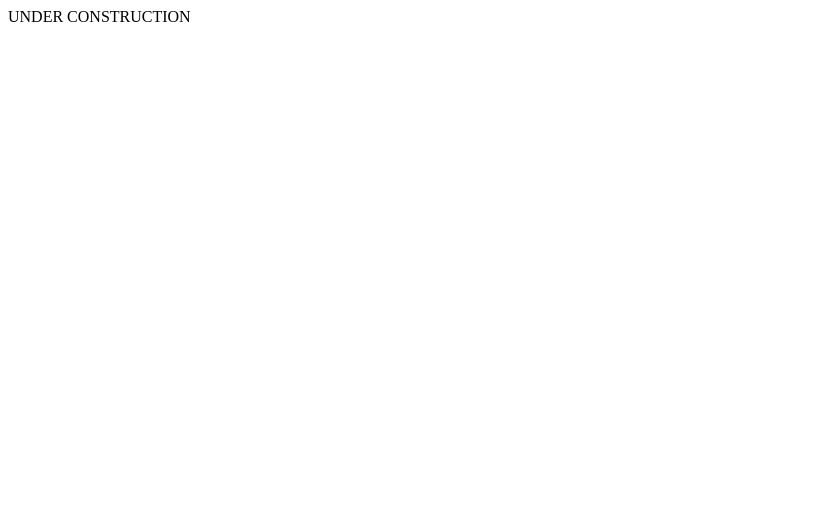
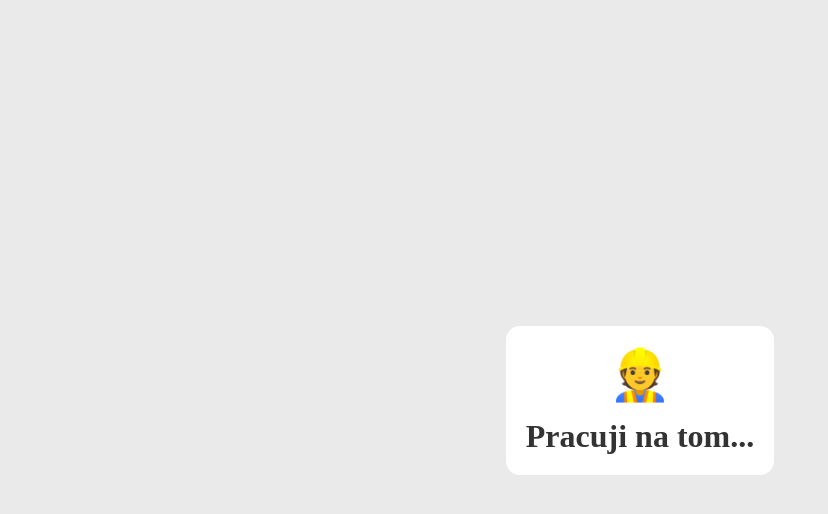
Before and after one commit to Bingo1392/cv, a Gatsby site: page / in a window 1280 px wide. Shown: the whole page, without its empty margins (0-828 px from the left). Built offline with nearby package versions, Linux system fonts and the light colour scheme; Gatsby itself is replaced by a stand-in of ours.

Commit message:
First steps

```diff
--- a/gatsby-config.js
+++ b/gatsby-config.js
@@ -6,5 +6,5 @@
 
 module.exports = {
   /* Your site config here */
-  plugins: [],
+  plugins: [`gatsby-plugin-styled-components`],
 }
--- a/package.json
+++ b/package.json
@@ -14,9 +14,12 @@
     "test": "echo \"Write tests! -> https://gatsby.dev/unit-testing\" && exit 1"
   },
   "dependencies": {
+    "babel-plugin-styled-components": "^1.11.1",
     "gatsby": "^2.24.26",
+    "gatsby-plugin-styled-components": "^3.3.11",
     "react": "^16.12.0",
-    "react-dom": "^16.12.0"
+    "react-dom": "^16.12.0",
+    "styled-components": "^5.2.0"
   },
   "devDependencies": {
     "prettier": "2.0.5"
--- /dev/null
+++ b/src/components/card/Card.jsx
@@ -0,0 +1,8 @@
+import React from "react"
+import { CardContainer } from "./Card.styles"
+
+const Card = ({ children }) => {
+  return <CardContainer>{children}</CardContainer>
+}
+
+export default Card;
--- /dev/null
+++ b/src/components/card/Card.styles.js
@@ -0,0 +1,8 @@
+import styled from 'styled-components'
+import { Colors, Sizes } from "../../styles/common"
+
+export const CardContainer = styled.div`
+  background-color: ${Colors.backgroundCard};
+  border-radius: ${Sizes.m};
+  padding: ${Sizes.l};
+`;
--- /dev/null
+++ b/src/components/placeholder/Placeholder.js
@@ -0,0 +1,13 @@
+import React from "react"
+import { PlaceholderWrapper } from "./Placeholder.styles"
+
+const Placeholder = () => {
+  return (
+    <PlaceholderWrapper>
+      <div><span role="img" aria-label="worker emoji" >👷</span></div>
+      <h1>Pracuji na tom...</h1>
+    </PlaceholderWrapper>
+  )
+}
+
+export default Placeholder;
--- /dev/null
+++ b/src/components/placeholder/Placeholder.styles.js
@@ -0,0 +1,21 @@
+import styled from 'styled-components'
+import { Sizes } from "../../styles/common"
+
+export const PlaceholderContainer = styled.div`
+  width: 100vw;
+  height: 100vh;
+  display: flex;
+  justify-content: center;
+  align-items: center;
+`;
+
+export const PlaceholderWrapper = styled.div`
+  display: flex;
+  flex-direction: column;
+  justify-content: center;
+  align-items: center;
+  div {
+    margin-bottom: ${Sizes.m};
+    font-size: ${Sizes.xxl};
+  }
+`;
--- a/src/pages/index.js
+++ b/src/pages/index.js
@@ -1,5 +1,34 @@
-import React from "react"
+import React from "react";
+import {
+  GlobalStyle,
+  MainContainer,
+} from '../styles/index';
+import Card from "../components/card/Card"
+import Placeholder from "../components/placeholder/Placeholder"
+import { PlaceholderContainer } from "../components/placeholder/Placeholder.styles"
 
 export default function Home() {
-  return <div>UNDER CONSTRUCTION</div>
+  return (
+    <React.Fragment>
+      <GlobalStyle />
+      <MainContainer>
+        {/*<Card>*/}
+        {/*  ipsum dolor sit amet, consectetur adipiscing elit. Duis eu ipsum luctus, eleifend lorem eget, vehicula ante. Praesent eu porta orci. Duis vitae enim tincidunt, ultricies dolor sed, viverra ex. Phasellus aliquet vel nisi ut commodo. Sed interdum gravida ante, quis mattis justo tempor at. Curabitur id est nulla. Donec metus ex, suscipit sed quam sit amet, auctor maximus nulla. Praesent suscipit, erat quis interdum laoreet, arcu lorem ultrices dolor, at suscipit lorem augue eu orci. Ut ex elit, convallis vitae nisi at, eleifend pellentesque magna. Phasellus scelerisque non est in rutrum.*/}
+
+        {/*  Nunc tristique elementum diam, quis egestas tellus ullamcorper eu. Fusce laoreet pharetra metus et sollicitudin. Maecenas felis mauris, auctor id facilisis id, sodales condimentum libero. Cras auctor congue arcu nec fringilla. Nulla lobortis est ante, vitae fringilla justo tincidunt sit amet. Curabitur id ipsum id odio fermentum tincidunt ac vel nisl. Aliquam et felis ac enim viverra scelerisque. Mauris mattis leo et venenatis luctus. Aenean iaculis mauris odio, at dignissim justo cursus a. Mauris quis libero volutpat, dictum turpis at, egestas lectus. Nulla sapien nulla, suscipit interdum arcu pulvinar, posuere ultrices eros. Nulla lobortis mollis posuere.*/}
+
+        {/*  Mauris placerat consequat pellentesque. Suspendisse mollis, lacus sed posuere pellentesque, risus risus imperdiet enim, sed viverra felis neque nec urna. Aliquam ac leo ut ex rhoncus pretium. Morbi gravida cursus sapien, nec bibendum nisl consectetur consectetur. Sed vitae varius orci, id dignissim elit. Praesent metus metus, congue at blandit id, porttitor eget enim. Donec ac interdum dui, eget malesuada felis.*/}
+
+        {/*  Mauris et nunc quis est sollicitudin scelerisque. Morbi lacus leo, molestie eget efficitur eget, commodo a est. Donec in euismod risus. Nunc facilisis massa vitae sem volutpat, sed scelerisque orci ultrices. Lorem ipsum dolor sit amet, consectetur adipiscing elit. Pellentesque dolor augue, consequat sit amet tortor ut, pretium ultricies tellus. Nunc lacinia efficitur vehicula. Integer erat tellus, euismod nec pretium sit amet, condimentum volutpat sapien.*/}
+
+        {/*  Pellentesque sed lobortis turpis. Phasellus sed felis ut ligula sodales accumsan. In sit amet facilisis erat. Mauris sed sollicitudin nulla. Vivamus pulvinar ligula lectus, nec scelerisque tellus dignissim vitae. Sed nulla leo, vestibulum eget mi et, mattis sodales arcu. Nunc felis nulla, iaculis et lectus in, accumsan tempor lacus. Nulla augue ante, hendrerit vitae diam ac, lacinia ultrices risus. Duis bibendum justo vel erat maximus porta. Fusce euismod nunc fermentum magna rhoncus, at semper metus ultricies. Donec nec bibendum risus, laoreet maximus quam. Curabitur lobortis eros leo. Aliquam egestas nisl*/}
+        {/*</Card>*/}
+        <PlaceholderContainer>
+          <Card>
+            <Placeholder />
+          </Card>
+        </PlaceholderContainer>
+      </MainContainer>
+    </React.Fragment>
+  )
 }
--- /dev/null
+++ b/src/styles/common.js
@@ -0,0 +1,15 @@
+export const Colors = {
+  backgroundBody: '#EAEAEA',
+  backgroundCard: 'white',
+  standardFont: '#333333',
+}
+
+export const Sizes = {
+  xs: '4px',
+  s: '8px',
+  m: '14px',
+  l: '20px',
+  xl: '36px',
+  xxl: '50px',
+  font: '16px',
+}
--- /dev/null
+++ b/src/styles/index.js
@@ -0,0 +1,29 @@
+import styled, { createGlobalStyle } from 'styled-components';
+import { Colors, Sizes } from './common';
+
+export const GlobalStyle = createGlobalStyle`
+  * {
+    margin: 0;
+    padding: 0;
+    box-sizing: border-box;
+  }
+  :root {
+    font-size: ${Sizes.font};
+    @media (min-width: 768px) {
+      font-size: ${Sizes.font};
+    }
+    @media (min-width: 1024px) {
+      font-size: ${Sizes.font};
+    }
+  }
+  body {
+    background-color: ${Colors.backgroundBody};
+    font-family: "Bookman", serif;
+    font-size: ${Sizes.font};
+    color: ${Colors.standardFont};
+  }
+`;
+
+export const MainContainer = styled.main`
+  //background-color: ${Colors.backgroundCard};
+`;
```
Also changed, not shown: 1 other file.
